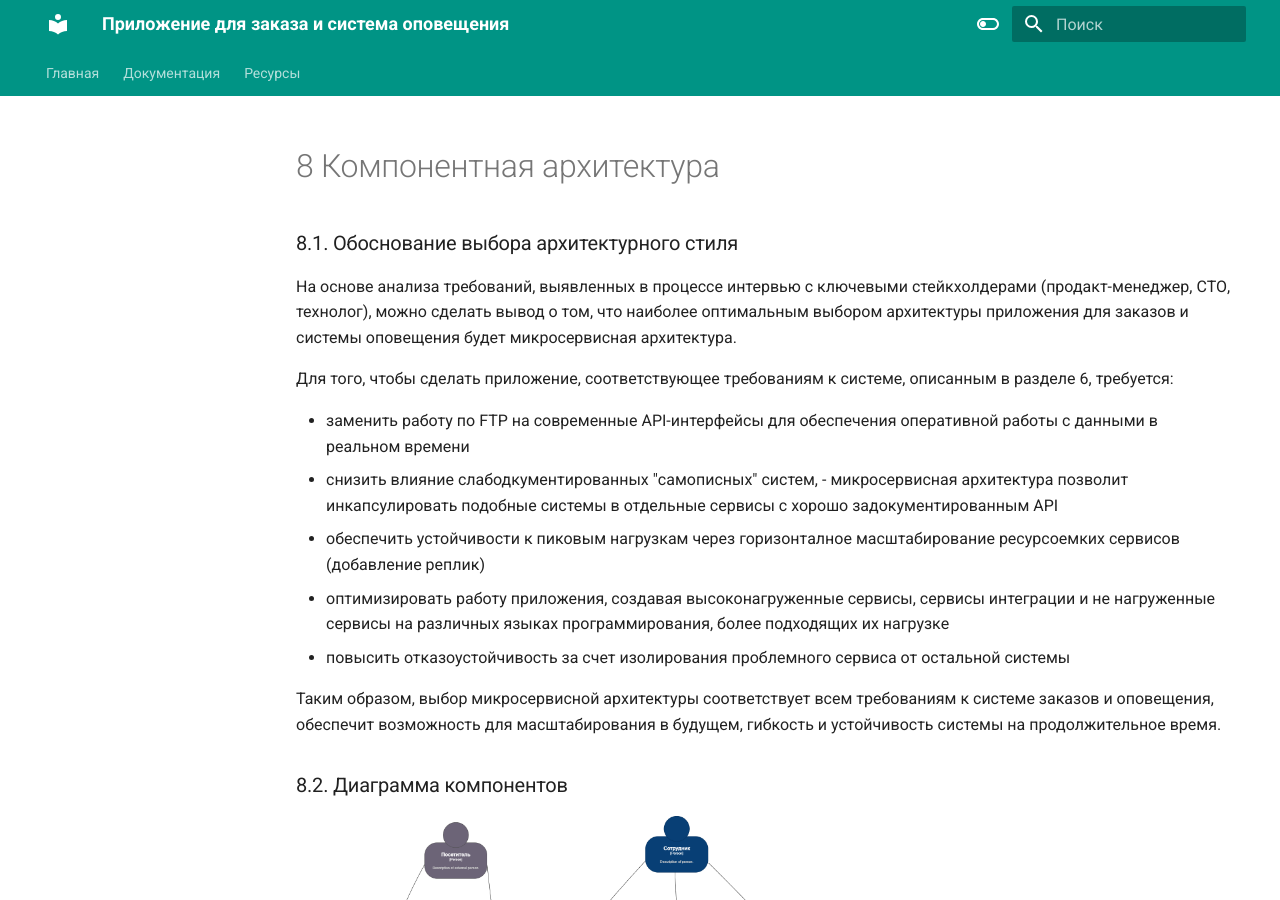
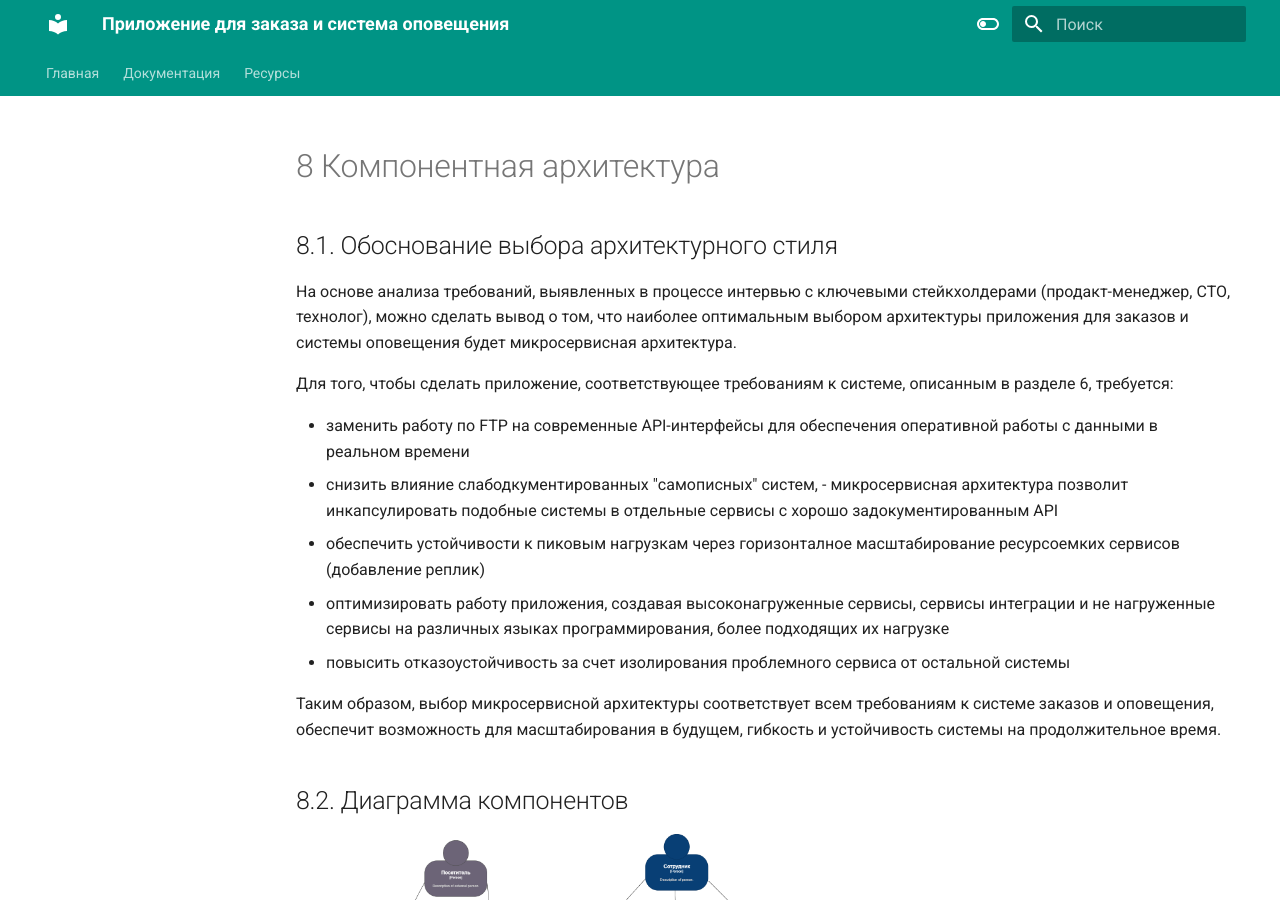
Before and after one commit to YuVUp/SA_Final_Work, an MkDocs documentation site: the page built from docs/сomponent_architecture.md, in a window 1280 px wide and 900 px high. Built offline with MkDocs 1.6.1 and Material for MkDocs 9.7.7, drawn with Linux system fonts in a browser that asks for light colours.

```diff
--- a/docs/сomponent_architecture.md
+++ b/docs/сomponent_architecture.md
@@ -1,5 +1,5 @@
 # 8 Компонентная архитектура
-### 8.1. Обоснование выбора архитектурного стиля
+## 8.1. Обоснование выбора архитектурного стиля
 
 На основе анализа требований, выявленных в процессе интервью с ключевыми стейкхолдерами (продакт-менеджер, СТО, технолог), можно сделать вывод о том, что наиболее оптимальным выбором архитектуры приложения для заказов и системы оповещения будет микросервисная архитектура.
 
@@ -13,11 +13,11 @@
 
 Таким образом, выбор микросервисной архитектуры соответствует всем требованиям к системе заказов и оповещения, обеспечит возможность для масштабирования в будущем, гибкость и устойчивость системы на продолжительное время.
 
-### 8.2. Диаграмма компонентов
+## 8.2. Диаграмма компонентов
 
 [![Оформление заказа через приложение](diagrams/component_diagram.png){: .hover-zoom }](diagrams/component_diagram.png){: target="_blank" }
 
-### 8.3 Таблица информационных потоков
+## 8.3 Таблица информационных потоков
 
 | № | Источник (Контейнер) | Приемник (Контейнер) | Передаваемая информация / Событие (Сущности) | Протокол / Метод взаимодействия |
 |---|----------------------|----------------------|---------------------------------------------|--------------------------------|
@@ -46,4 +46,4 @@
 | 23 | Сервис интеграции с 1C | 1C:Предприятие | Сущности для синхронизации: Финансовые операции (заказы, платежи), Номенклатура (списание ингредиентов) | HTTPS / OData API |
 | 24 | Сервис управления роботами | Система управления роботами | RobotCommand (идентификатор робота/линии, действие command, параметры parameters) | MQTT / WebSockets (JSON) |
 
-### 8.4.	Описание компонентов
+## 8.4.	Описание компонентов
--- a/mkdocs.yml
+++ b/mkdocs.yml
@@ -11,7 +11,7 @@ nav:
     - Глава 6: system_requirements.md
     - Глава 7: information_model.md
     - Глава 8: component_architecture.md
-    - Глава 9: integration _interaction.md
+    - Глава 9: integration_interaction.md
     - Глава 10: user_interface.md
     - Глава 11: api.md
     - Глава 12: dev_assignments.md
```
Also changed, not shown: docs/integration_interaction.md (renamed from docs/integration _interaction.md).
